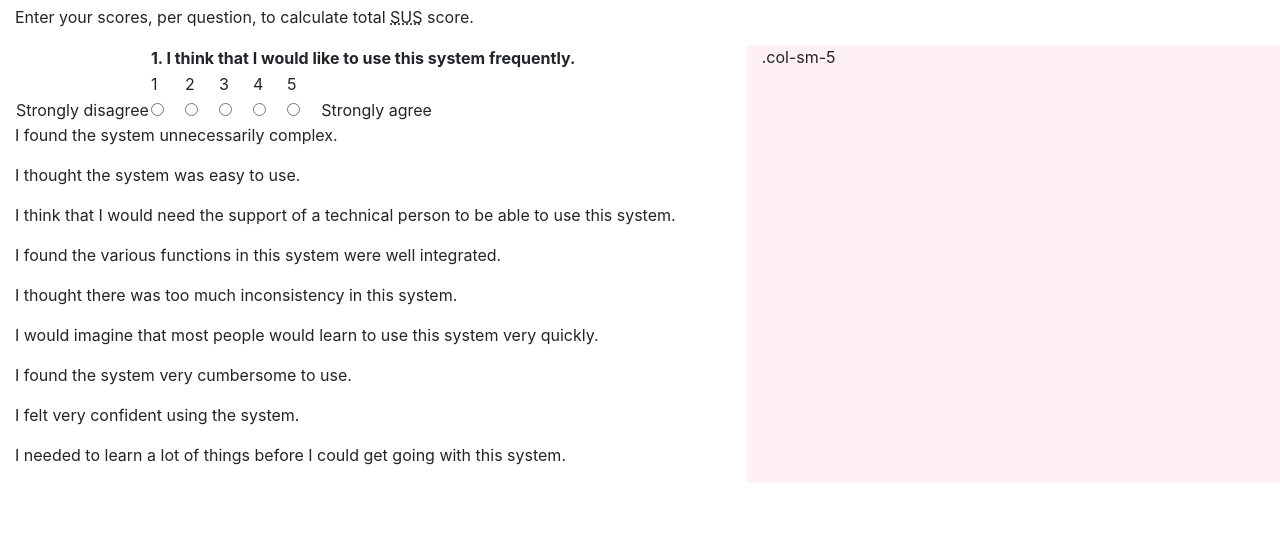
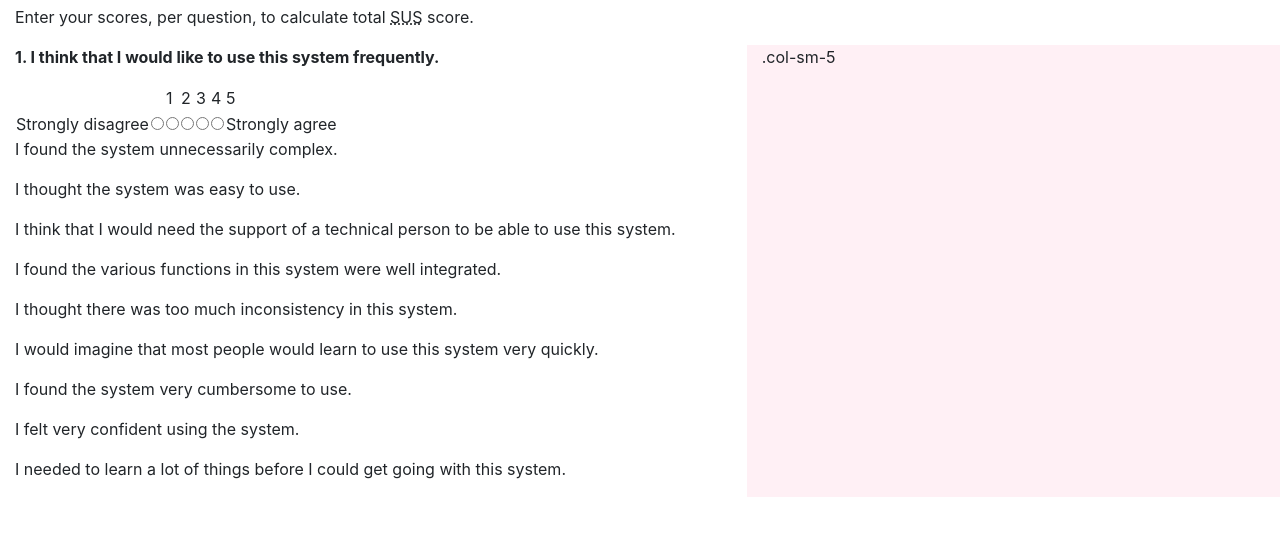
Before and after one commit to stuart-cunningham/stuart-cunningham.github.io, a plain HTML site: page sus/index.html in a window 1280 px wide. Shown: the part 67-602 px from the top of the page. Drawn offline with nearby package versions, Linux system fonts and the light colour scheme.

Commit message:
Update index.html

```diff
--- a/sus/index.html
+++ b/sus/index.html
@@ -33,9 +33,9 @@
             <!-- form div -->
             <div class="col-sm-7" style="background-color:white;">
                <form>
+                  <p><b>1. I think that I would like to use this system frequently.</b></p>
                   <table id="tab-q1">
-                     <th><td colspan="7"><b>1. I think that I would like to use this system frequently.</b></td></th>
-                     <tr><td></td><td>1</td><td>2</td><td>3</td><td>4</td><td>5</td><td></td></tr>
+                     <th><td></td><td>1</td><td>2</td><td>3</td><td>4</td><td>5</td><td></td></th>
                      <tr>
                         <td>Strongly disagree</td>
                         <td><input type="radio" id="q1-1" name="sus-q1" value="1"></td>
```
